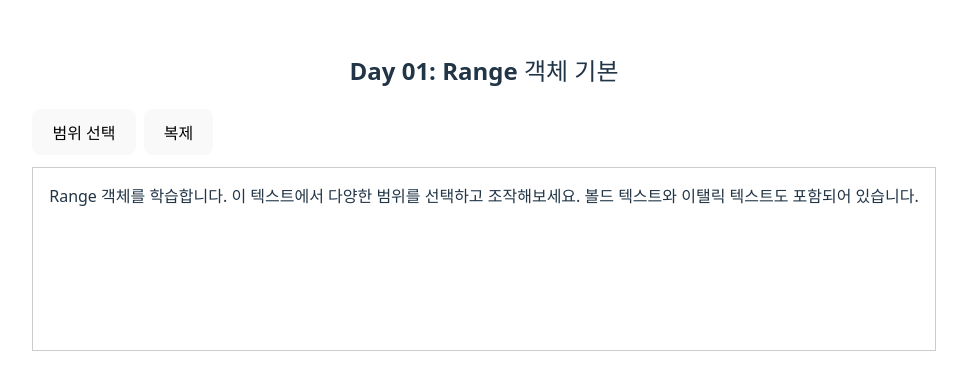
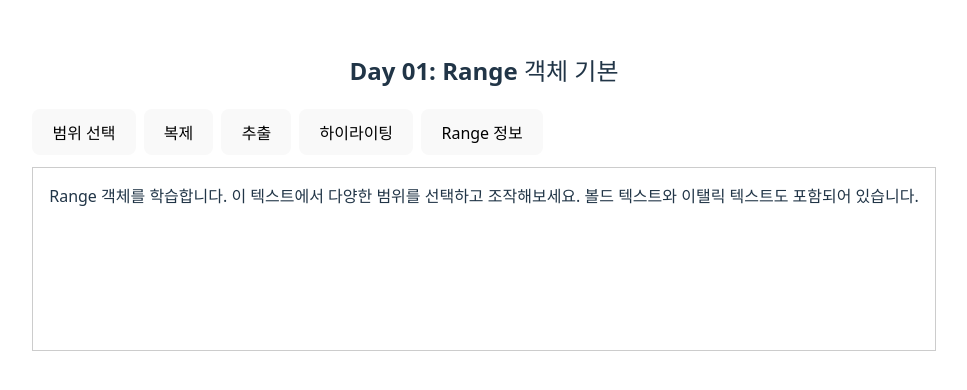
Before and after one commit to Park-min-hyoung/fe-growth-study, a React (Vite) app: page / in a window 1280 px wide. Shown: the part 208-598 px from the top of the page, without its empty margins (156-1123 px from the left). Built offline with nearby package versions, Linux system fonts and the light colour scheme.

Commit message:
study: Day01 Range API 학습(2)

```diff
--- a/src/days/day01/range-basics.tsx
+++ b/src/days/day01/range-basics.tsx
@@ -146,14 +146,16 @@ export default function RangeBasicsDemo() {
   const editorRef = useRef<HTMLDivElement>(null);
   const [rangeInfo, setRangeInfo] = useState<string>("");
   const [clonedContent, setClonedContent] = useState<string>("");
+  const [extractedContent, setExtractedContent] = useState<string>("");
 
   const handleShowRangeInfo = useCallback(() => {
     // TODO: 현재 Selection에서 Range 가져오기
-    // const selection = window.getSelection();
-    // if (!selection || selection.rangeCount === 0) return;
-    // const range = selection.getRangeAt(0);
-    // range.startContainer, range.startOffset, range.endContainer, range.endOffset
-    // range.toString() — 선택된 텍스트
+    const selection = window.getSelection();
+    console.log(selection?.rangeCount);
+    if (!selection || selection.rangeCount === 0) return;
+    const range = selection.getRangeAt(0);
+
+    setRangeInfo(range.toString());
   }, []);
 
   const handleSelectRange = () => {
@@ -162,12 +164,11 @@ export default function RangeBasicsDemo() {
 
     const textNode = ref.firstChild;
 
-    if (!textNode) return;
+    if (!textNode || textNode.nodeType !== Node.TEXT_NODE) return;
 
     const range = createTextRange(textNode, 2, textNode, 8);
 
     const selection = window.getSelection();
-
     selection?.removeAllRanges();
     selection?.addRange(range);
   };
@@ -183,6 +184,26 @@ export default function RangeBasicsDemo() {
     setClonedContent(content.textContent);
   };
 
+  const handleExtractRangeContents = () => {
+    const selection = getSelection();
+    const range = selection?.getRangeAt(0);
+
+    if (!range) return;
+
+    const extractedContent = extractRangeContents(range);
+
+    setExtractedContent(extractedContent.textContent);
+  };
+
+  const handleSurroundRangeContents = () => {
+    const selection = getSelection();
+    const range = selection?.getRangeAt(0);
+
+    if (!range) return;
+
+    surroundWithElement(range, "mark");
+  };
+
   return (
     <div>
       <h2>Day 01: Range 객체 기본</h2>
@@ -193,8 +214,11 @@ export default function RangeBasicsDemo() {
         {/* TODO: "복제" 버튼 — 선택된 범위의 내용을 복제하여 아래 영역에 표시 */}
         <button onClick={handleCloneRangeContents}>복제</button>
         {/* TODO: "추출" 버튼 — 선택된 범위의 내용을 추출(원본에서 제거) */}
+        <button onClick={handleExtractRangeContents}>추출</button>
         {/* TODO: "감싸기" 버튼 — 선택된 범위를 <mark>로 감싸기 */}
+        <button onClick={handleSurroundRangeContents}>하이라이팅</button>
         {/* TODO: "Range 정보" 버튼 → handleShowRangeInfo */}
+        <button onClick={handleShowRangeInfo}>Range 정보</button>
       </div>
 
       <div
@@ -218,6 +242,7 @@ export default function RangeBasicsDemo() {
             marginTop: "12px",
             padding: "12px",
             background: "#f5f5f5",
+            color: "black",
             fontSize: "13px",
           }}
         >
@@ -235,7 +260,21 @@ export default function RangeBasicsDemo() {
             fontSize: "13px",
           }}
         >
-          <strong>결과:</strong> {clonedContent}
+          <strong>복사 결과:</strong> {clonedContent}
+        </div>
+      )}
+
+      {extractedContent && (
+        <div
+          style={{
+            marginTop: "12px",
+            padding: "12px",
+            background: "#e8f5e9",
+            color: "black",
+            fontSize: "13px",
+          }}
+        >
+          <strong>추출 결과:</strong> {extractedContent}
         </div>
       )}
     </div>
```
